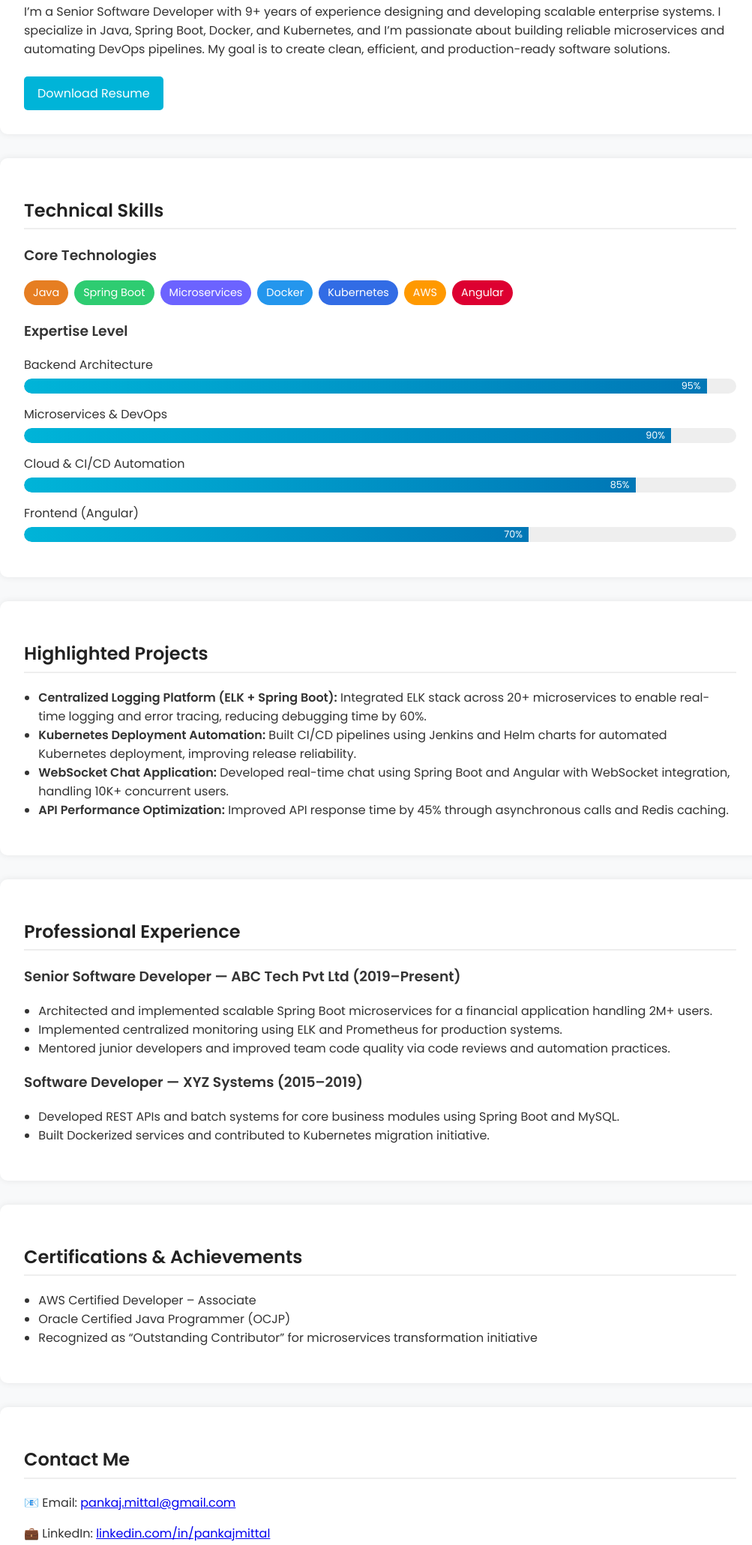
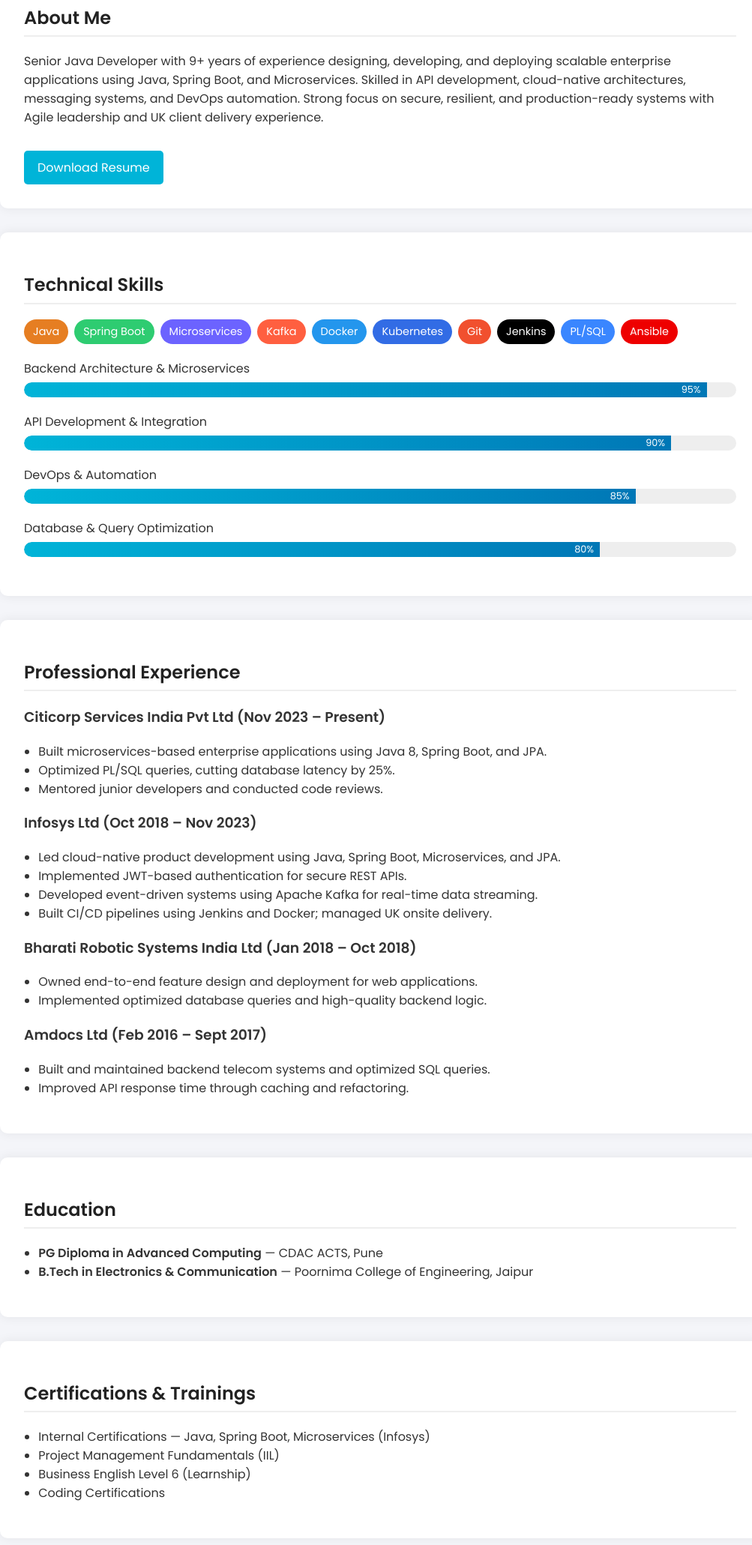
Before and after one commit to pankamit/pankamit.github.io, a plain HTML site: page index.html in a window 1280 px wide. Shown: the part 338-2399 px from the top of the page at 75% size, without its empty margins (133-1136 px from the left). Drawn offline with Linux system fonts and the light colour scheme.

Commit message:
Update index.html

```diff
--- a/index.html
+++ b/index.html
@@ -4,58 +4,72 @@
   <meta charset="UTF-8">
   <meta name="viewport" content="width=device-width, initial-scale=1.0">
   <title>Pankaj Mittal | Senior Software Developer</title>
-  <meta name="description" content="Senior Java Developer | Spring Boot | Kubernetes | Microservices">
+  <meta name="description" content="Senior Java Developer | Spring Boot | Microservices | DevOps">
   <link href="https://fonts.googleapis.com/css2?family=Poppins:wght@300;400;600&display=swap" rel="stylesheet">
   <style>
+    /* Global Styles */
     body {
       font-family: 'Poppins', sans-serif;
       margin: 0;
       padding: 0;
-      background: #f8f9fa;
+      background: #f4f5f9;
       color: #333;
+      scroll-behavior: smooth;
     }
+
     header {
-      background: #1e1e2f;
+      background: linear-gradient(120deg, #1e1e2f, #343a40);
       color: white;
-      padding: 2rem 1rem;
+      padding: 2.5rem 1rem;
       text-align: center;
     }
+
     header h1 {
       margin: 0;
-      font-size: 2.2rem;
+      font-size: 2.5rem;
+      letter-spacing: 1px;
     }
+
     header p {
       font-size: 1.1rem;
       margin-top: 0.5rem;
     }
+
     nav {
       margin-top: 1rem;
     }
+
     nav a {
       color: #ddd;
       text-decoration: none;
       margin: 0 12px;
       font-weight: 500;
+      transition: color 0.3s;
     }
+
     nav a:hover {
       color: #00b4d8;
     }
+
     section {
       max-width: 950px;
       margin: 2rem auto;
       background: white;
       padding: 2rem;
       border-radius: 10px;
-      box-shadow: 0 0 10px rgba(0,0,0,0.08);
+      box-shadow: 0 0 15px rgba(0,0,0,0.07);
     }
+
     h2 {
       border-bottom: 2px solid #eee;
       padding-bottom: 0.4rem;
       color: #222;
     }
+
     ul {
       padding-left: 1.2rem;
     }
+
     footer {
       text-align: center;
       background: #1e1e2f;
@@ -63,13 +77,7 @@
       padding: 1rem;
       font-size: 0.9rem;
     }
-    .contact a {
-      color: #0077b6;
-      text-decoration: none;
-    }
-    .contact a:hover {
-      text-decoration: underline;
-    }
+
     .btn {
       display: inline-block;
       background: #00b4d8;
@@ -77,10 +85,13 @@
       padding: 10px 18px;
       border-radius: 5px;
       text-decoration: none;
-      margin-top: 0.5rem;
+      margin-top: 1rem;
+      transition: 0.3s;
     }
+
     .btn:hover {
       background: #0077b6;
+      transform: translateY(-2px);
     }
 
     /* --- Skill Badges --- */
@@ -91,45 +102,64 @@
       margin-top: 10px;
       margin-bottom: 20px;
     }
+
     .badge {
       padding: 6px 12px;
       border-radius: 20px;
       color: white;
       font-size: 0.9rem;
       font-weight: 500;
+      transition: transform 0.2s;
     }
+
+    .badge:hover { transform: scale(1.1); }
+
     .badge.java { background-color: #e67e22; }
     .badge.spring { background-color: #2ecc71; }
+    .badge.micro { background-color: #6c63ff; }
+    .badge.kafka { background-color: #ff5f40; }
     .badge.docker { background-color: #2496ED; }
     .badge.k8s { background-color: #326CE5; }
-    .badge.aws { background-color: #FF9900; }
-    .badge.angular { background-color: #DD0031; }
-    .badge.microservices { background-color: #6c63ff; }
+    .badge.git { background-color: #F1502F; }
+    .badge.jenkins { background-color: #000; }
+    .badge.sql { background-color: #3A86FF; }
+    .badge.ansible { background-color: #EE0000; }
 
-    /* --- Progress Bars --- */
+    /* --- Animated Progress Bars --- */
     .skill {
-      margin-bottom: 15px;
+      margin-bottom: 20px;
     }
+
     .skill p {
       margin: 0 0 6px;
       font-weight: 500;
     }
+
     .progress {
       background-color: #eee;
       border-radius: 25px;
       overflow: hidden;
       height: 20px;
     }
+
     .progress-bar {
       background: linear-gradient(90deg, #00b4d8, #0077b6);
       height: 100%;
+      width: 0;
       text-align: right;
       padding-right: 8px;
       color: white;
       font-size: 0.8rem;
       line-height: 20px;
       border-radius: 25px 0 0 25px;
-      transition: width 1s ease-in-out;
+      transition: width 1.5s ease-in-out;
+    }
+
+    /* --- Responsive Layout --- */
+    @media (max-width: 768px) {
+      header h1 { font-size: 1.8rem; }
+      nav a { margin: 0 6px; font-size: 0.9rem; }
+      section { padding: 1.2rem; }
     }
   </style>
 </head>
@@ -137,102 +167,146 @@
 
   <header>
     <h1>Pankaj Mittal</h1>
-    <p>Senior Software Developer | Spring Boot | Kubernetes | Microservices</p>
+    <p>Senior Software Developer | Java | Spring Boot | Microservices</p>
+    <p>Pune, India | <a href="mailto:pankajmittaltech21@gmail.com" style="color:#00b4d8;">pankajmittaltech21@gmail.com</a> | +91-9172162345</p>
     <nav>
       <a href="#about">About</a>
       <a href="#skills">Skills</a>
-      <a href="#projects">Projects</a>
       <a href="#experience">Experience</a>
+      <a href="#education">Education</a>
       <a href="#certifications">Certifications</a>
+      <a href="#achievements">Achievements</a>
       <a href="#contact">Contact</a>
     </nav>
   </header>
 
   <section id="about">
     <h2>About Me</h2>
-    <p>I’m a Senior Software Developer with 9+ years of experience designing and developing scalable enterprise systems. I specialize in Java, Spring Boot, Docker, and Kubernetes, and I’m passionate about building reliable microservices and automating DevOps pipelines. My goal is to create clean, efficient, and production-ready software solutions.</p>
+    <p>Senior Java Developer with 9+ years of experience designing, developing, and deploying scalable enterprise applications using Java, Spring Boot, and Microservices. Skilled in API development, cloud-native architectures, messaging systems, and DevOps automation. Strong focus on secure, resilient, and production-ready systems with Agile leadership and UK client delivery experience.</p>
     <a class="btn" href="PankajMittal_Resume.pdf" target="_blank">Download Resume</a>
   </section>
 
   <section id="skills">
     <h2>Technical Skills</h2>
 
-    <h3>Core Technologies</h3>
     <div class="badges">
       <span class="badge java">Java</span>
       <span class="badge spring">Spring Boot</span>
-      <span class="badge microservices">Microservices</span>
+      <span class="badge micro">Microservices</span>
+      <span class="badge kafka">Kafka</span>
       <span class="badge docker">Docker</span>
       <span class="badge k8s">Kubernetes</span>
-      <span class="badge aws">AWS</span>
-      <span class="badge angular">Angular</span>
+      <span class="badge git">Git</span>
+      <span class="badge jenkins">Jenkins</span>
+      <span class="badge sql">PL/SQL</span>
+      <span class="badge ansible">Ansible</span>
     </div>
 
-    <h3>Expertise Level</h3>
     <div class="skill">
-      <p>Backend Architecture</p>
-      <div class="progress"><div class="progress-bar" style="width: 95%;">95%</div></div>
+      <p>Backend Architecture & Microservices</p>
+      <div class="progress"><div class="progress-bar" data-value="95">95%</div></div>
     </div>
     <div class="skill">
-      <p>Microservices & DevOps</p>
-      <div class="progress"><div class="progress-bar" style="width: 90%;">90%</div></div>
+      <p>API Development & Integration</p>
+      <div class="progress"><div class="progress-bar" data-value="90">90%</div></div>
     </div>
     <div class="skill">
-      <p>Cloud & CI/CD Automation</p>
-      <div class="progress"><div class="progress-bar" style="width: 85%;">85%</div></div>
+      <p>DevOps & Automation</p>
+      <div class="progress"><div class="progress-bar" data-value="85">85%</div></div>
     </div>
     <div class="skill">
-      <p>Frontend (Angular)</p>
-      <div class="progress"><div class="progress-bar" style="width: 70%;">70%</div></div>
+      <p>Database & Query Optimization</p>
+      <div class="progress"><div class="progress-bar" data-value="80">80%</div></div>
     </div>
-  </section>
-
-  <section id="projects">
-    <h2>Highlighted Projects</h2>
-    <ul>
-      <li><strong>Centralized Logging Platform (ELK + Spring Boot):</strong> Integrated ELK stack across 20+ microservices to enable real-time logging and error tracing, reducing debugging time by 60%.</li>
-      <li><strong>Kubernetes Deployment Automation:</strong> Built CI/CD pipelines using Jenkins and Helm charts for automated Kubernetes deployment, improving release reliability.</li>
-      <li><strong>WebSocket Chat Application:</strong> Developed real-time chat using Spring Boot and Angular with WebSocket integration, handling 10K+ concurrent users.</li>
-      <li><strong>API Performance Optimization:</strong> Improved API response time by 45% through asynchronous calls and Redis caching.</li>
-    </ul>
   </section>
 
   <section id="experience">
     <h2>Professional Experience</h2>
 
-    <h3>Senior Software Developer — ABC Tech Pvt Ltd (2019–Present)</h3>
+    <h3>Citicorp Services India Pvt Ltd (Nov 2023 – Present)</h3>
     <ul>
-      <li>Architected and implemented scalable Spring Boot microservices for a financial application handling 2M+ users.</li>
-      <li>Implemented centralized monitoring using ELK and Prometheus for production systems.</li>
-      <li>Mentored junior developers and improved team code quality via code reviews and automation practices.</li>
+      <li>Built microservices-based enterprise applications using Java 8, Spring Boot, and JPA.</li>
+      <li>Optimized PL/SQL queries, cutting database latency by 25%.</li>
+      <li>Mentored junior developers and conducted code reviews.</li>
     </ul>
 
-    <h3>Software Developer — XYZ Systems (2015–2019)</h3>
+    <h3>Infosys Ltd (Oct 2018 – Nov 2023)</h3>
     <ul>
-      <li>Developed REST APIs and batch systems for core business modules using Spring Boot and MySQL.</li>
-      <li>Built Dockerized services and contributed to Kubernetes migration initiative.</li>
+      <li>Led cloud-native product development using Java, Spring Boot, Microservices, and JPA.</li>
+      <li>Implemented JWT-based authentication for secure REST APIs.</li>
+      <li>Developed event-driven systems using Apache Kafka for real-time data streaming.</li>
+      <li>Built CI/CD pipelines using Jenkins and Docker; managed UK onsite delivery.</li>
+    </ul>
+
+    <h3>Bharati Robotic Systems India Ltd (Jan 2018 – Oct 2018)</h3>
+    <ul>
+      <li>Owned end-to-end feature design and deployment for web applications.</li>
+      <li>Implemented optimized database queries and high-quality backend logic.</li>
+    </ul>
+
+    <h3>Amdocs Ltd (Feb 2016 – Sept 2017)</h3>
+    <ul>
+      <li>Built and maintained backend telecom systems and optimized SQL queries.</li>
+      <li>Improved API response time through caching and refactoring.</li>
+    </ul>
+  </section>
+
+  <section id="education">
+    <h2>Education</h2>
+    <ul>
+      <li><strong>PG Diploma in Advanced Computing</strong> — CDAC ACTS, Pune</li>
+      <li><strong>B.Tech in Electronics & Communication</strong> — Poornima College of Engineering, Jaipur</li>
     </ul>
   </section>
 
   <section id="certifications">
-    <h2>Certifications & Achievements</h2>
+    <h2>Certifications & Trainings</h2>
     <ul>
-      <li>AWS Certified Developer – Associate</li>
-      <li>Oracle Certified Java Programmer (OCJP)</li>
-      <li>Recognized as “Outstanding Contributor” for microservices transformation initiative</li>
+      <li>Internal Certifications — Java, Spring Boot, Microservices (Infosys)</li>
+      <li>Project Management Fundamentals (IIL)</li>
+      <li>Business English Level 6 (Learnship)</li>
+      <li>Coding Certifications</li>
+    </ul>
+  </section>
+
+  <section id="achievements">
+    <h2>Achievements</h2>
+    <ul>
+      <li>Onsite client engagement in the UK for one year</li>
+      <li>Multiple Infosys awards for delivery excellence</li>
+      <li>Recognized as Academic Mentor (C-Language) at Poornima College</li>
     </ul>
   </section>
 
   <section id="contact">
     <h2>Contact Me</h2>
-    <p>📧 Email: <a href="mailto:pankaj.mittal@gmail.com">pankaj.mittal@gmail.com</a></p>
-    <p>💼 LinkedIn: <a href="https://linkedin.com/in/pankajmittal" target="_blank">linkedin.com/in/pankajmittal</a></p>
-    <p>💻 GitHub: <a href="https://github.com/pankajmittal" target="_blank">github.com/pankajmittal</a></p>
+    <p>📧 <a href="mailto:pankajmittaltech21@gmail.com">pankajmittaltech21@gmail.com</a></p>
+    <p>📞 +91-9172162345</p>
+    <p>💼 <a href="https://www.linkedin.com/in/pankaj-mittal-2108" target="_blank">linkedin.com/in/pankaj-mittal-2108</a></p>
   </section>
 
   <footer>
     © 2025 Pankaj Mittal. All Rights Reserved.
   </footer>
 
+  <script>
+    // Animate progress bars on scroll
+    const progressBars = document.querySelectorAll('.progress-bar');
+
+    function showProgress() {
+      progressBars.forEach(bar => {
+        const value = bar.getAttribute('data-value');
+        const barTop = bar.getBoundingClientRect().top;
+        const windowHeight = window.innerHeight;
+        if (barTop < windowHeight - 100) {
+          bar.style.width = value + '%';
+        }
+      });
+    }
+
+    window.addEventListener('scroll', showProgress);
+    window.addEventListener('load', showProgress);
+  </script>
+
 </body>
 </html>
```
